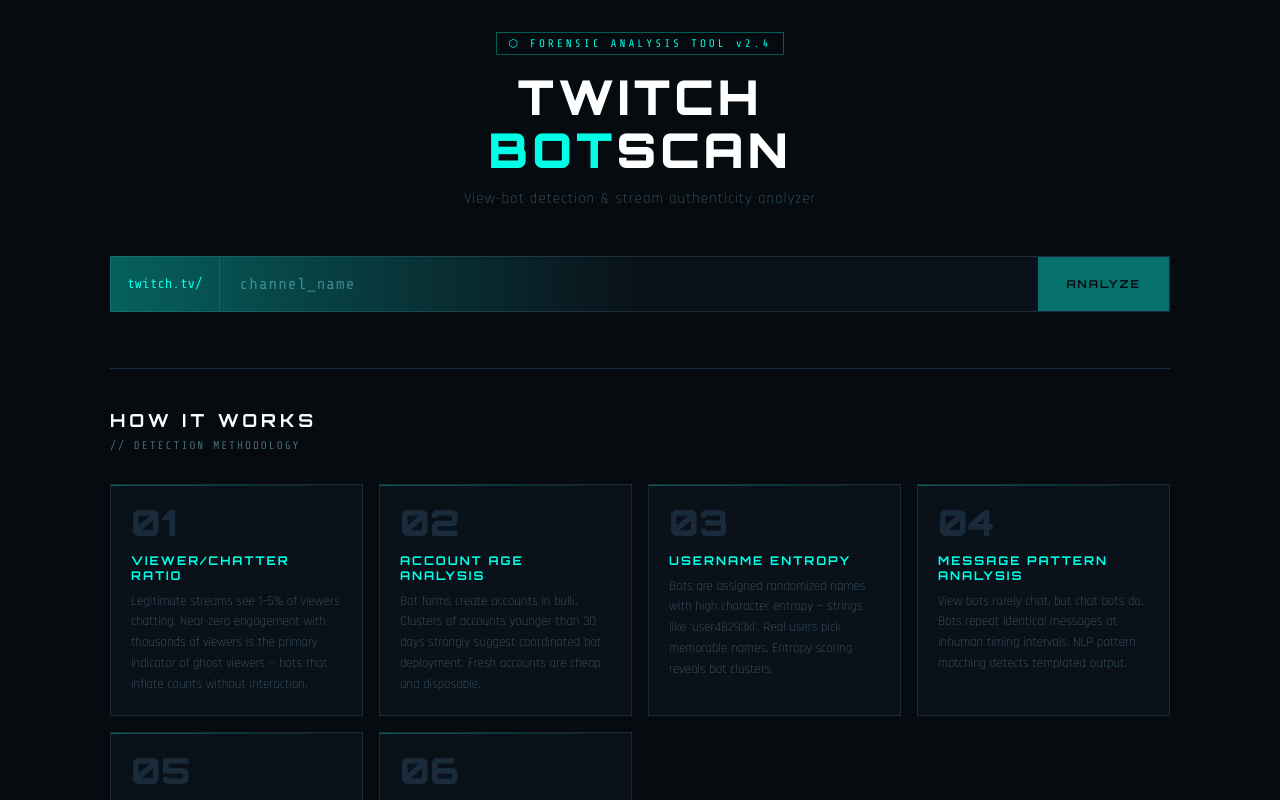
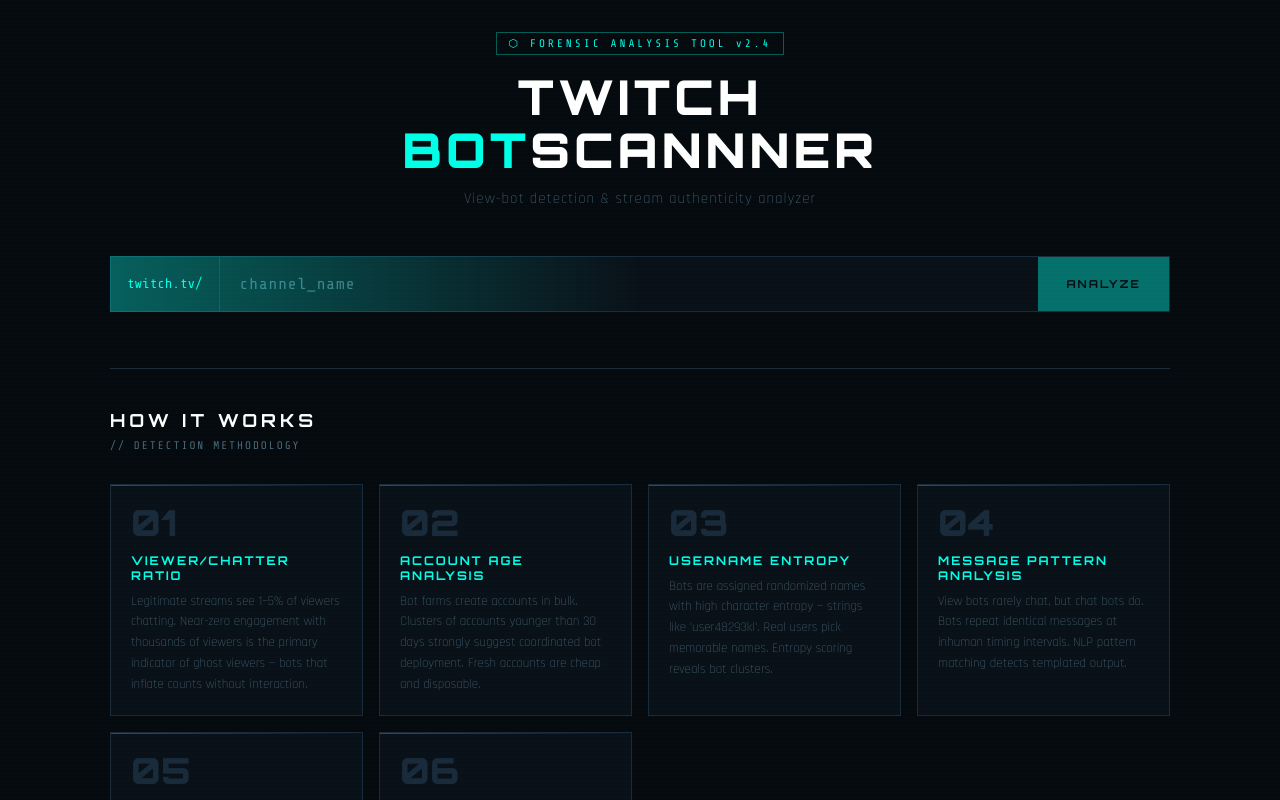
Before and after one commit to anantapunmagar/TwitchBotScanner, a React (Vite) app: page / in a window 1280 px wide. Shown: the top 800 px of the page. Built offline with nearby package versions, Linux system fonts and the light colour scheme.

Commit message:
Update App.jsx

```diff
--- a/src/App.jsx
+++ b/src/App.jsx
@@ -303,7 +303,7 @@
 
         <div className="header">
           <div className="header-badge">⬡ FORENSIC ANALYSIS TOOL v2.4</div>
-          <h1>TWITCH<br /><span>BOT</span>SCAN</h1>
+          <h1>TWITCH<br /><span>BOT</span>SCANNNER</h1>
           <p>View-bot detection &amp; stream authenticity analyzer</p>
         </div>
 
```
